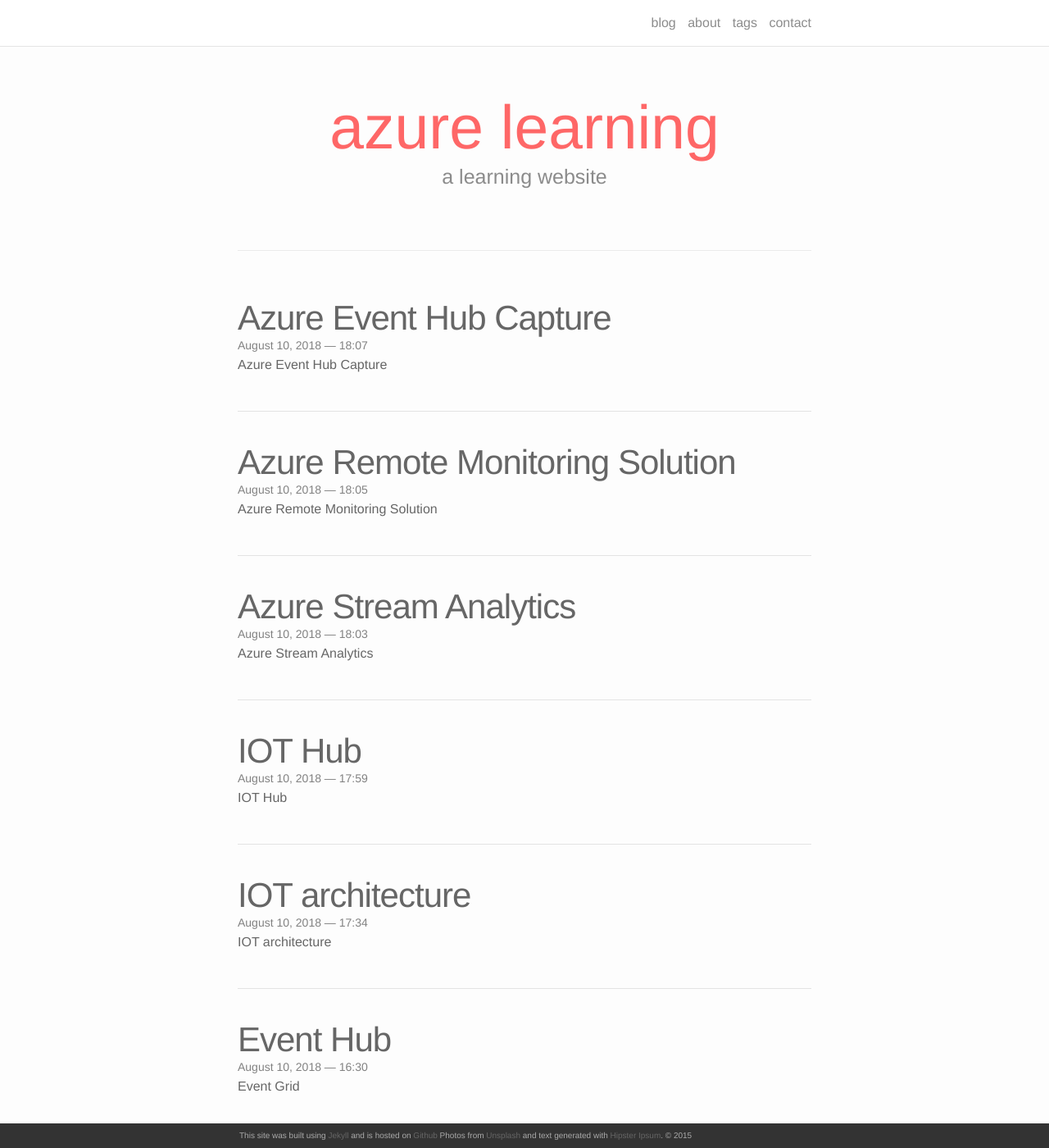
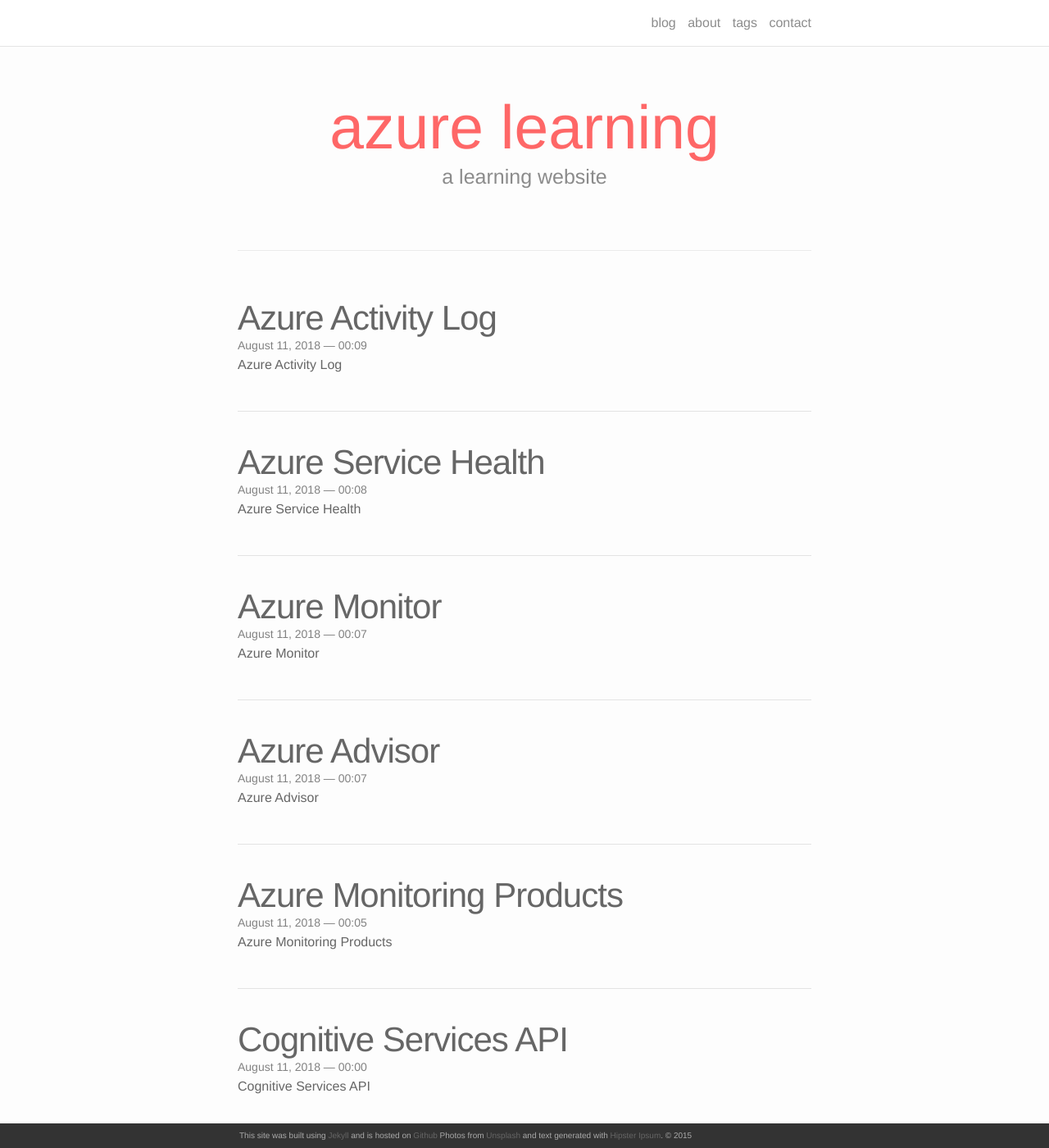
Before and after one commit to write2azurelearning/write2azurelearning.github.io, a Jekyll site: the page built from index.html, in a window 1280 px wide and 1400 px high. Shown: the whole window at 82% size. Built offline with Jekyll 4.4.1, drawn with Linux system fonts in a browser that asks for light colours; nearby versions of some CDN libraries; the list of posts is cut into pages by our own code; some of the changed text lies outside the part shown.

Commit message:
AddedPosts

```diff
--- /dev/null
+++ b/_posts/2018-08-11-azure-activity-health.md
@@ -0,0 +1,26 @@
+---
+layout: post
+title: Azure Activity Log
+categories: Cloud Computing
+date: 2018-08-11 00:09:00
+tags:
+- azure
+- azure monitoring
+description: Azure Activity Log
+---
+<br/>
+The **Azure Activity Log** is a subscription log that provides insight into subscription-level events that have occurred in Azure
+
+Using the Activity Log, you can determine the `what, who, and when` for any write operations (PUT, POST, DELETE) taken on the resources in your subscription. You can also understand the status of the operation and other relevant properties. The Activity Log does not include read (GET) operations or operations for resources that use the Classic/"RDFE" model.
+
+![Azure](/img/AzureMonitoring/activity_log_vs_other_logs_v5.jpg){:class="img-responsive"}
+
+<br/>
+<hr/>
+<br/>
+
+![Azure](/img/AzureMonitoring/activity_log_overview_v3.jpg){:class="img-responsive"}
+
+<br/>
+<hr/>
+<br/>
--- /dev/null
+++ b/_posts/2018-08-11-azure-advisor.md
@@ -0,0 +1,26 @@
+---
+layout: post
+title: Azure Advisor
+categories: Cloud Computing
+date: 2018-08-11 00:07:00
+tags:
+- azure
+- azure monitoring
+description: Azure Advisor
+---
+<br/>
+
+Advisor is a **personalized cloud consultant** that helps you follow best practices to optimize your Azure deployments. It analyzes your resource configuration and usage telemetry and then recommends solutions that can help you improve the cost effectiveness, performance, high availability, and security of your Azure resources.
+
+With Advisor, you can:
+
+* Get proactive, actionable, and personalized best practices recommendations.
+* Improve the performance, security, and high availability of your resources, as you identify opportunities to `reduce your overall Azure spend`.
+* Get recommendations with proposed actions inline.
+
+The recommendations are divided into four categories:
+
+* **High Availability**: To ensure and improve the continuity of your business-critical applications.
+* **Security**: To detect threats and vulnerabilities that might lead to security breaches.
+* **Performance**: To improve the speed of your applications.
+* **Cost**: To optimize and reduce your overall Azure spending.
--- /dev/null
+++ b/_posts/2018-08-11-azure-monitor.md
@@ -0,0 +1,25 @@
+---
+layout: post
+title: Azure Monitor
+categories: Cloud Computing
+date: 2018-08-11 00:07:00
+tags:
+- azure
+- azure monitoring
+description: Azure Monitor
+---
+<br/>
+
+Azure Monitor provides **base-level infrastructure metrics and logs for most services** in Microsoft Azure. Azure services that do not yet put their data into Azure Monitor will put it there in the future.
+
+![Azure](/img/AzureMonitoring/azuremonitor_compute_sources.jpg){:class="img-responsive"}
+
+<br/>
+<hr/>
+<br/>
+
+![Azure](/img/AzureMonitoring/azuremonitor_noncomputesources.jpg){:class="img-responsive"}
+
+<br/>
+<hr/>
+<br/>
--- /dev/null
+++ b/_posts/2018-08-11-azure-monitoring-applications-services.md
@@ -0,0 +1,17 @@
+---
+layout: post
+title: Azure Monitoring Products
+categories: Cloud Computing
+date: 2018-08-11 00:05:00
+tags:
+- azure
+- azure monitoring
+description: Azure Monitoring Products
+---
+<br/>
+
+![Azure](/img/AzureMonitoring/monitoring-products-overview.jpg){:class="img-responsive"}
+
+<br/>
+<hr/>
+<br/>
--- /dev/null
+++ b/_posts/2018-08-11-azure-service-health.md
@@ -0,0 +1,19 @@
+---
+layout: post
+title: Azure Service Health
+categories: Cloud Computing
+date: 2018-08-11 00:08:00
+tags:
+- azure
+- azure monitoring
+description: Azure Service Health
+---
+<br/>
+
+Azure Service Health is a suite of experiences that provide personalized guidance and support when issues in Azure services affect you. It can notify you, help you understand the impact of issues, and keep you updated as the issue resolves. It can also help you prepare for planned maintenance and changes that could affect the availability of your resources.
+
+Azure Service Health is composed of:
+
+* **Azure status** - A global view of the health of Azure services
+* **Service Health** - A `personalized view` of the health of your Azure services
+* **Resource Health** - A deeper view of the health of the `individual resources provisioned to you` by your Azure services
--- /dev/null
+++ b/_posts/2018-08-11-cognitive-services-api.md
@@ -0,0 +1,15 @@
+---
+layout: post
+title: Cognitive Services API
+categories: Cloud Computing
+date: 2018-08-11 00:00:00
+tags:
+- azure
+- azure ai
+description: Cognitive Services API
+---
+<br/>
+
+[Microsoft AI information Page](https://azure.microsoft.com/en-in/services/cognitive-services/video-indexer/)
+
+<br/>
```
Also changed, not shown: _posts/2018-08-10-azure-log-analytics.md (+1 -0 lines), img/AzureMonitoring/activity_log_overview_v3.jpg (added), img/AzureMonitoring/activity_log_vs_other_logs_v5.jpg (added), img/AzureMonitoring/azuremonitor_compute_sources.jpg (added), img/AzureMonitoring/azuremonitor_noncomputesources.jpg (added), img/AzureMonitoring/monitoring-products-overview.jpg (added).
